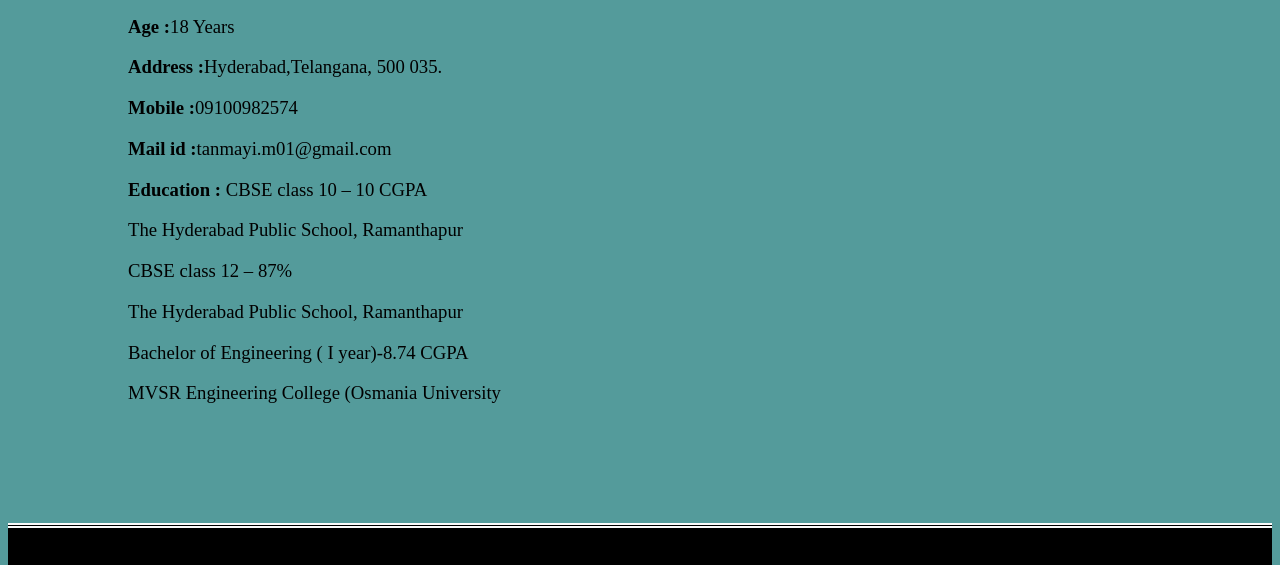
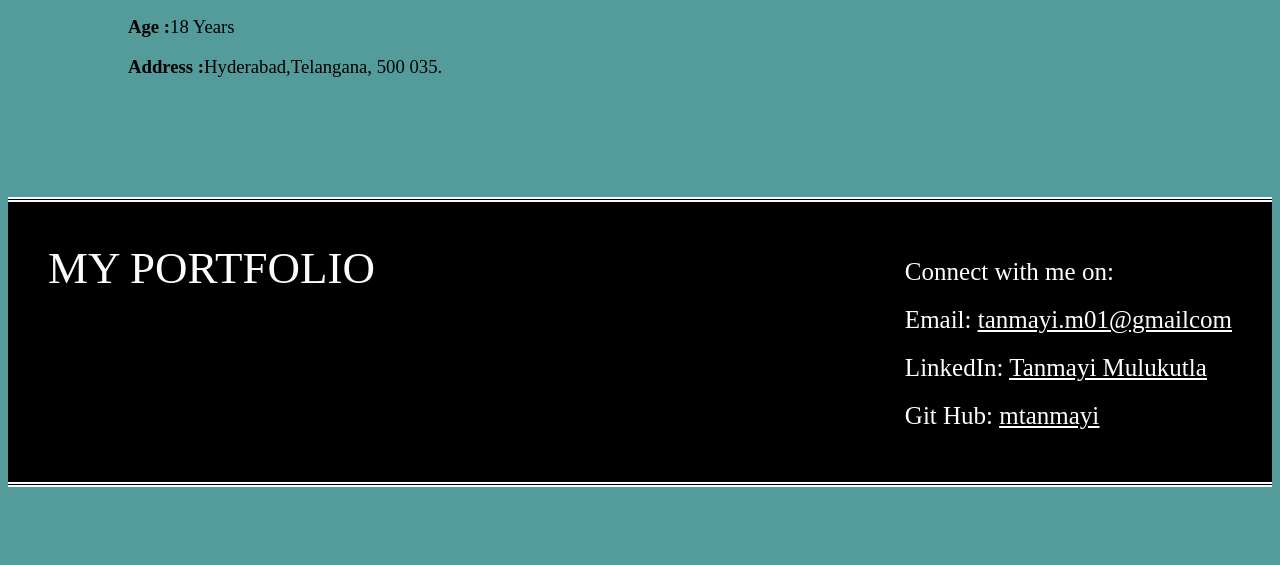
Before and after one commit to mtanmayi/my-profile, a plain HTML site: page myprofile.html in a window 1280 px wide. Shown: the part 688-1253 px from the top of the page. After the commit the page ends 1183 px from the top, so only its background shows below. Drawn offline with Linux system fonts and the light colour scheme.

Commit message:
Update myprofile.html

```diff
--- a/myprofile.html
+++ b/myprofile.html
@@ -29,18 +29,7 @@
 
     <li><h3><b>Address :</b>Hyderabad,Telangana, 500 035.</h3></li>
 
-        <li><h3><b>Mobile :</b>09100982574</h3></li>
 
-            <li><h3><b>Mail id :</b>tanmayi.m01@gmail.com</h3> </li>
-
-                <li><h3><b>Education :</b>  CBSE class 10 – 10 CGPA</h3></li>
-                <h3>The Hyderabad Public School, Ramanthapur<br></h3>
-
-                <h3>CBSE class 12 – 87%<br></h3>
-                <h3>  The Hyderabad Public School, Ramanthapur<br></h3>
-
-                <h3>Bachelor of Engineering ( I year)-8.74 CGPA<br></h3>
-                <h3>    MVSR Engineering College (Osmania University<br></h3>
 </ul>
          </div>
 
```
